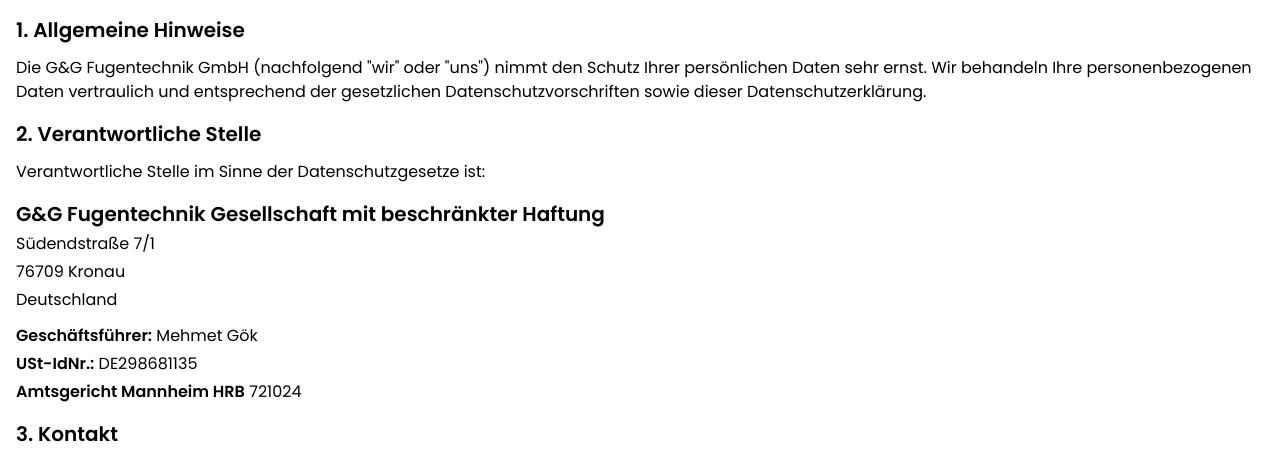
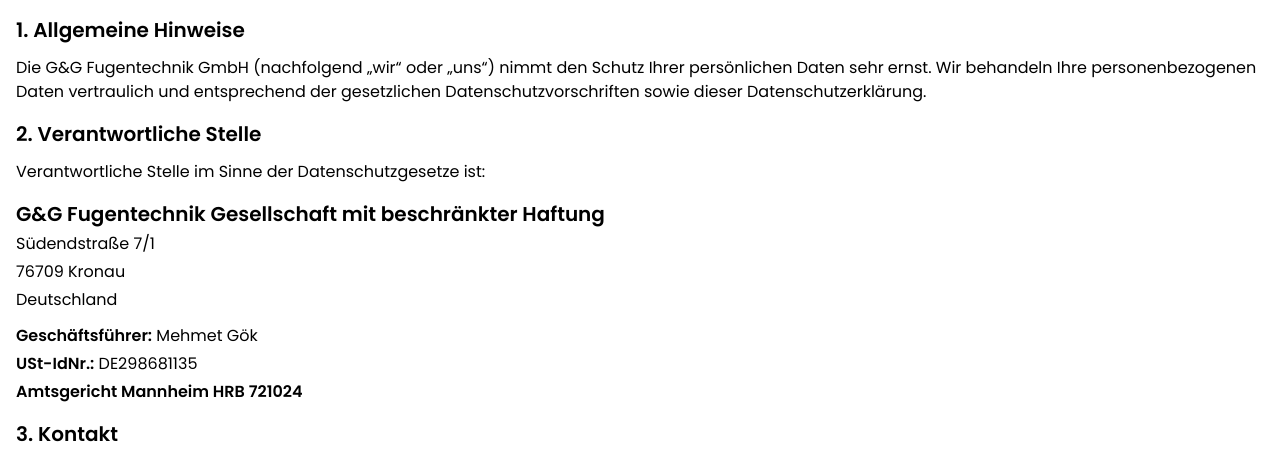
Before and after one commit to t4ner/gmbh-website, a React (Vite) app: page /datenschutzerklarung in a window 1280 px wide. Shown: the part 232-686 px from the top of the page. Built offline with nearby package versions, Linux system fonts and the light colour scheme.

Commit message:
project updated

```diff
--- a/src/pages/Datens.jsx
+++ b/src/pages/Datens.jsx
@@ -15,7 +15,7 @@
             1. Allgemeine Hinweise
           </h2>
           <p className="mb-4 text-sm md:text-base">
-            Die G&G Fugentechnik GmbH (nachfolgend "wir" oder "uns") nimmt den
+            Die G&G Fugentechnik GmbH (nachfolgend „wir“ oder „uns“) nimmt den
             Schutz Ihrer persönlichen Daten sehr ernst. Wir behandeln Ihre
             personenbezogenen Daten vertraulich und entsprechend der
             gesetzlichen Datenschutzvorschriften sowie dieser
@@ -45,9 +45,8 @@
               <p className="text-sm md:text-base">
                 <span className="font-semibold">USt-IdNr.:</span> DE298681135
               </p>
-              <p className="text-sm md:text-base">
-                <span className="font-semibold">Amtsgericht Mannheim HRB</span>{" "}
-                721024
+              <p className="text-sm font-semibold md:text-base">
+              Amtsgericht Mannheim HRB 721024
               </p>
             </div>
           </div>
--- a/src/pages/Impressum.jsx
+++ b/src/pages/Impressum.jsx
@@ -11,7 +11,7 @@
         </h1>
 
         <section className="mb-4">
-          <h2 className="mb-4 text-xl font-semibold">Angaben gemäß § 5 TMG:</h2>
+          <h2 className="mb-4 font-semibold md:text-xl">Angaben gemäß § 5 TMG:</h2>
           <h3 className="mb-2 text-base font-semibold md:text-xl">
             Herausgeber:
           </h3>
@@ -109,7 +109,7 @@
         </section>
 
         <section className="mb-4">
-          <h2 className="mb-4 text-xl font-semibold">
+          <h2 className="mb-4 font-semibold md:text-xl">
             Haftungsausschluss (Disclaimer)
           </h2>
 
```
